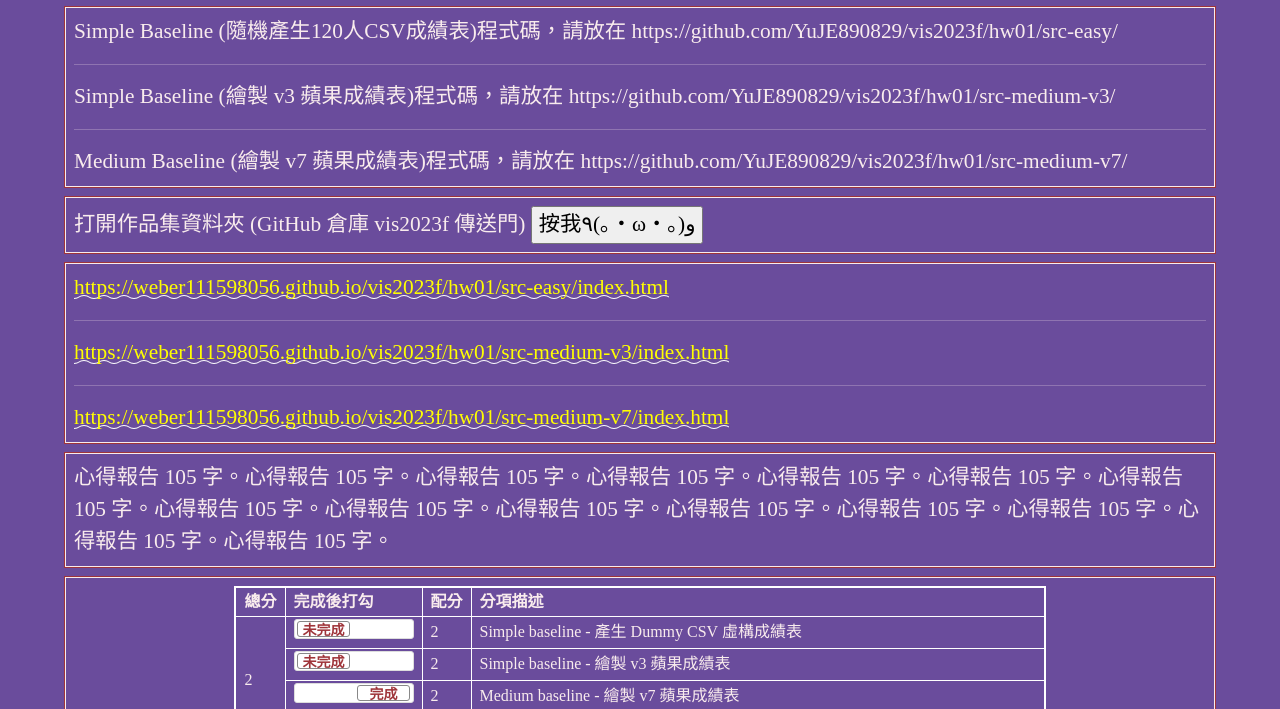
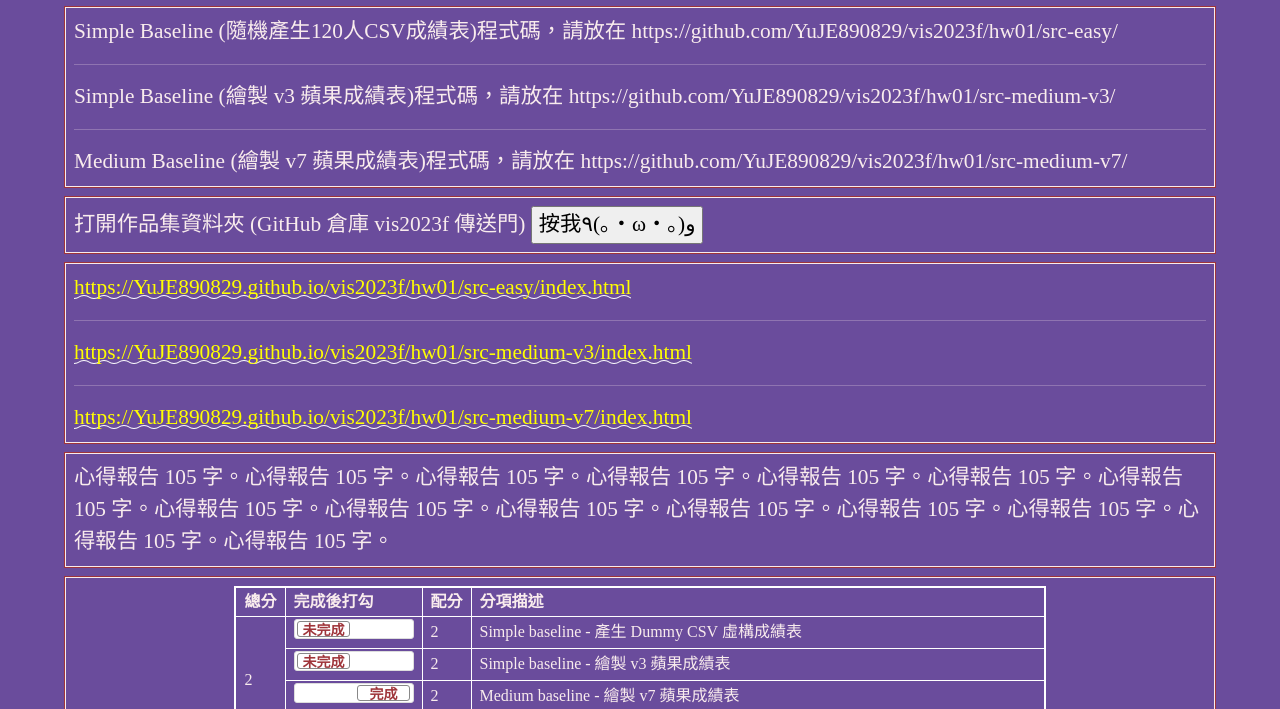
Before and after one commit to YuJE890829/vis2023f, a plain HTML site: page hw01/index.html in a window 1280 px wide. Shown: the part 86-795 px from the top of the page. Drawn offline with nearby package versions, Linux system fonts and the light colour scheme; a web font is replaced by a local one.

Commit message:
Update index.html

```diff
--- a/hw01/index.html
+++ b/hw01/index.html
@@ -194,11 +194,11 @@
   <!-- ------------------------------------------------>
 <div class="row hw12">
     <div class="col-md-12 twenty">
-      <a href="https://weber111598056.github.io/vis2023f/hw01/src-easy/index.html">https://weber111598056.github.io/vis2023f/hw01/src-easy/index.html</a>
+      <a href="https://YuJE890829.github.io/vis2023f/hw01/src-easy/index.html">https://YuJE890829.github.io/vis2023f/hw01/src-easy/index.html</a>
       <hr>
-      <a href="https://weber111598056.github.io/vis2023f/hw01/src-medium-v3/index.html">https://weber111598056.github.io/vis2023f/hw01/src-medium-v3/index.html</a>
+      <a href="https://YuJE890829.github.io/vis2023f/hw01/src-medium-v3/index.html">https://YuJE890829.github.io/vis2023f/hw01/src-medium-v3/index.html</a>
       <hr>
-      <a href="https://weber111598056.github.io/vis2023f/hw01/src-medium-v7/index.html">https://weber111598056.github.io/vis2023f/hw01/src-medium-v7/index.html</a>
+      <a href="https://YuJE890829.github.io/vis2023f/hw01/src-medium-v7/index.html">https://YuJE890829.github.io/vis2023f/hw01/src-medium-v7/index.html</a>
     </div>
   </div>
 
```
